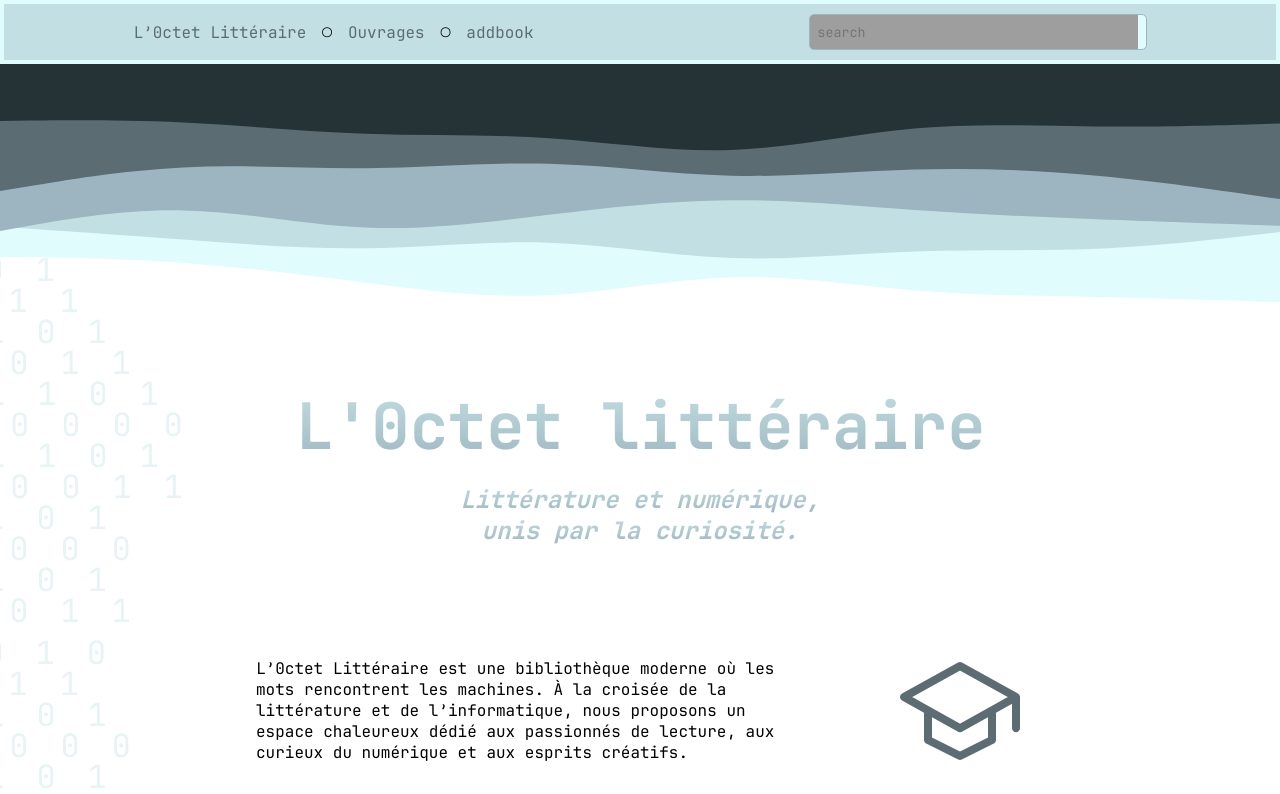
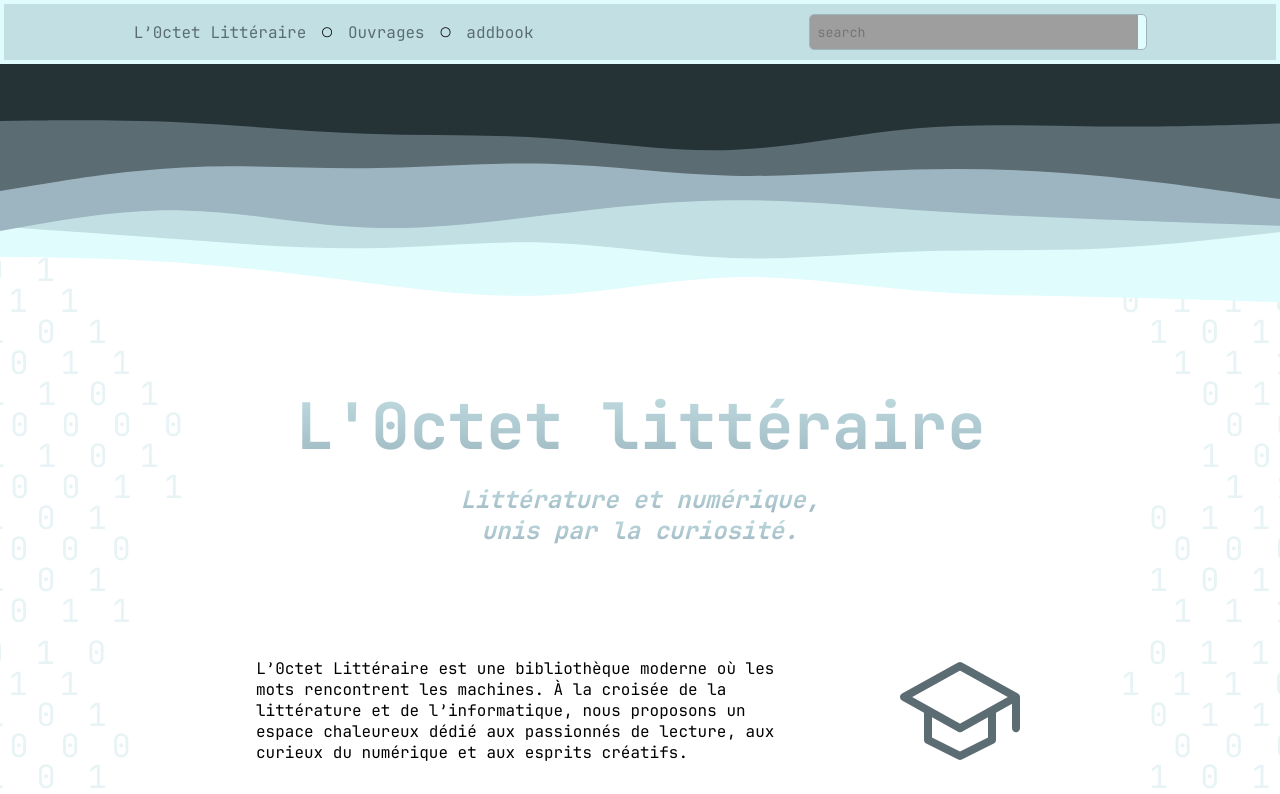
Before and after one commit to pw04ast-TonyThomas/P-Web-DB-294-Frontend, a Vue app: page / in a window 1280 px wide. Shown: the top 794 px of the page. Built offline with nearby package versions, Linux system fonts and the light colour scheme; data requests are answered from the project's data file; grey boxes are pictures that could not be loaded; the HTML template or start-up script is replaced by a standard one.

Commit message:
Feat(Banner): Adds the binary waterfall  to both sides of the website.
[45]

```diff
--- a/src/App.vue
+++ b/src/App.vue
@@ -5,6 +5,8 @@ import SearchBar from './components/SearchBar.vue'
 
 <template>
   <div class="wrapper">
+    <div class="banner-left"></div>
+    <div class="banner-right"></div>
     <header style="grid-area: header">
       <nav>
         <RouterLink to="/">L&CloseCurlyQuote;0ctet Littéraire</RouterLink>
@@ -34,6 +36,7 @@ import SearchBar from './components/SearchBar.vue'
 <style scoped>
 .wrapper {
   min-height: 100%;
+  position: relative;
 
   display: grid;
   grid-template:
@@ -109,4 +112,28 @@ h1 {
   background: linear-gradient(180deg, rgba(194, 224, 227, 1) 0%, rgba(157, 181, 192, 1) 100%);
   margin-bottom: 50px;
 }
+
+.banner-left,
+.banner-right {
+  position: absolute;
+  top: 0;
+  bottom: 0;
+  width: 183px;
+  height: 100%;
+
+  background-repeat: repeat-y; /* repeats vertically */
+  z-index: -1;
+  display: block;
+  /* transform: scaleX(-1); */
+}
+
+.banner-left {
+  left: 0;
+  background-image: url('/src/assets/BinaryWaterfallLeft.svg');
+}
+
+.banner-right {
+  right: 0;
+  background-image: url('/src/assets/BinaryWaterfallRight.svg');
+}
 </style>
--- a/src/views/HomeView.vue
+++ b/src/views/HomeView.vue
@@ -34,7 +34,6 @@ function GetNBooks(nb) {
 
 <template>
   <main>
-    <div class="banner"></div>
     <h1>L'0ctet littéraire</h1>
     <div class="title-desc-div">
       <p class="title-desc" style="font-family: JetBrainsMono-bold">Littérature et numérique,</p>
@@ -137,15 +136,4 @@ h2 {
   margin-top: 80px;
   margin-bottom: 50px;
 }
-
-.banner {
-  position: absolute;
-  left: 0;
-  top: 0;
-  width: 100%;
-  height: 3000px; /* extend vertically as needed */
-  background-image: url('../assets/BinaryWaterfall.svg');
-  background-repeat: repeat-y; /* repeats vertically */
-  z-index: -1;
-}
 </style>
```
Also changed, not shown: src/assets/BinaryWaterfallLeft.svg (renamed from src/assets/BinaryWaterfall.svg), src/assets/BinaryWaterfallRight.svg (added).
